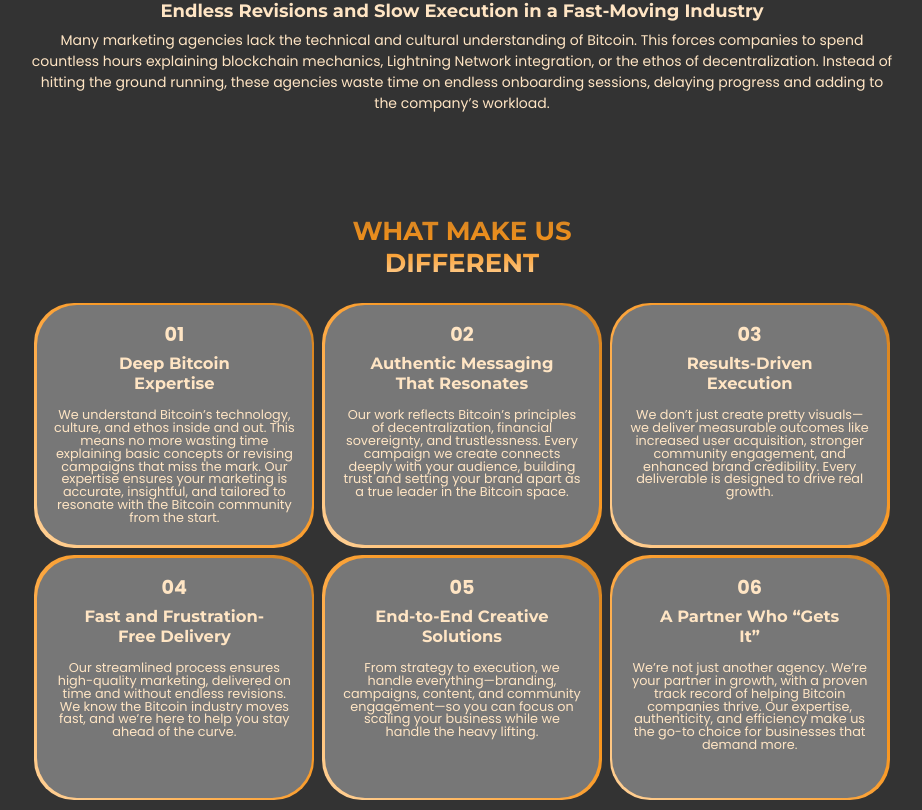
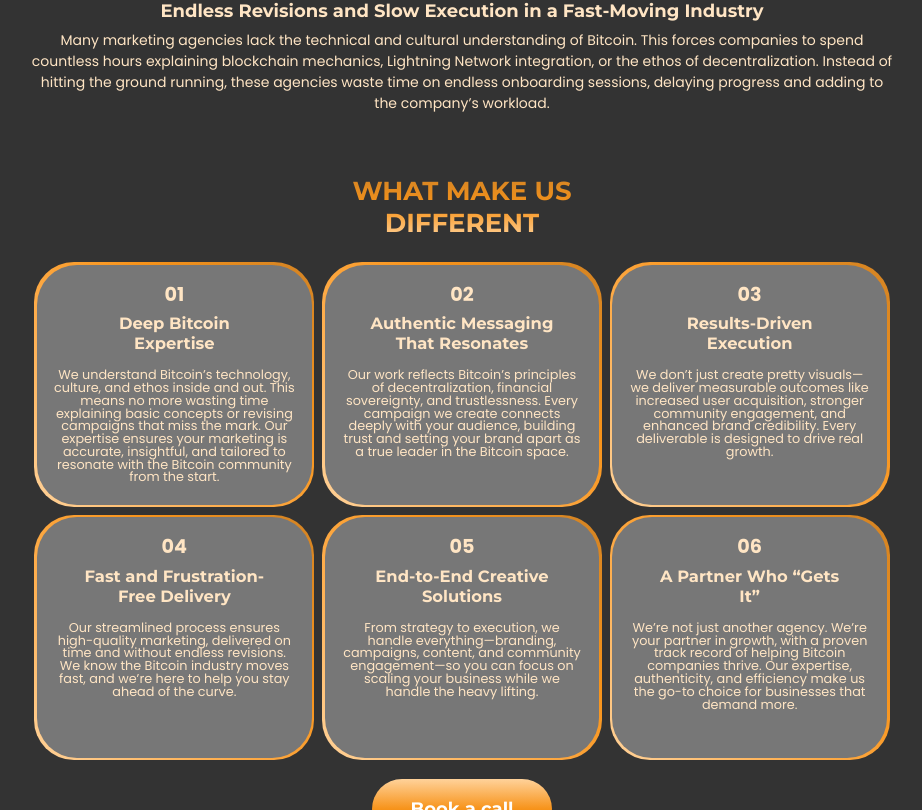
Before and after one commit to vill-yim/CreativeNetwork, a React (Vite) app: page / in a window 1280 px wide. Shown: the part 1430-2240 px from the top of the page, without its empty margins (178-1100 px from the left). Built offline with nearby package versions, Linux system fonts and the light colour scheme; a web font is replaced by a local one.

Commit message:
changes 2

```diff
--- a/src/styles/home/home.module.css
+++ b/src/styles/home/home.module.css
@@ -21,7 +21,7 @@
   .wemake{
     width: 100%;
     display: flex;
-    min-height: 100vh;
+    min-height: 80vh;
     align-items: center;
     justify-content: center;
   }
--- a/src/styles/home/outwork.module.css
+++ b/src/styles/home/outwork.module.css
@@ -16,7 +16,6 @@
   -webkit-background-clip: text;
   color: transparent;
   margin-bottom: 20px;
-  margin-top: 3rem;
 }
 
 .flexbox-ourwork {
```
